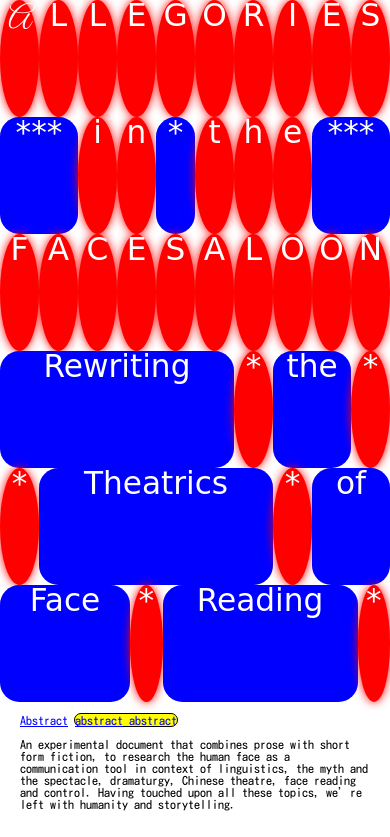
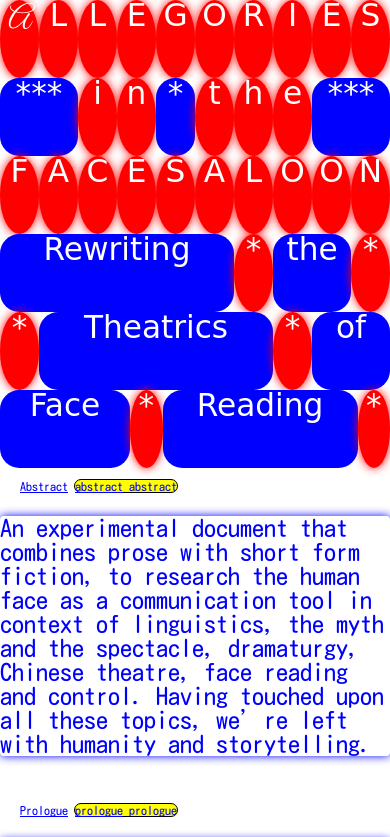
Before and after one commit to kabk/go-theses-23-jacky-tang, a plain HTML site: page index.html in a window 390 px wide. Shown: the top 837 px of the page. Drawn offline with Linux system fonts and the light colour scheme; a web font is replaced by a local one.

Commit message:
Update index.html

```diff
--- a/index.html
+++ b/index.html
@@ -111,19 +111,19 @@
         margin-right: 20px;
       }
       .thesis-name{
-        height: 30vw;
+        height: 20vw;
       }
       .thesis-name2{
-        height: 30vw;
+        height: 20vw;
       }
       .thesis-name3{
-        height: 30vw;
+        height: 20vw;
       }
       .thesis-name4{
-        height: 30vw;
+        height: 20vw;
       }
       .title-circle{
-        height: 30vw;
+        height: 20vw;
       }
 
       sup{
@@ -514,7 +514,10 @@
         abstract
         <span class="navnotereverse"></span>
     </p>
-    <p>An experimental document that combines prose with short form fiction, to research the human face as a communication tool in context of linguistics, the myth and the spectacle, dramaturgy, Chinese theatre, face reading and control. Having touched upon all these topics, we’re left with humanity and storytelling.</p>
+    <blockquote class="quote">
+      <p>An experimental document that combines prose with short form fiction, to research the human face as a communication tool in context of linguistics, the myth and the spectacle, dramaturgy, Chinese theatre, face reading and control. Having touched upon all these topics, we’re left with humanity and storytelling.</p>
+    </blockquote>
+
     <br>
 
 
```
